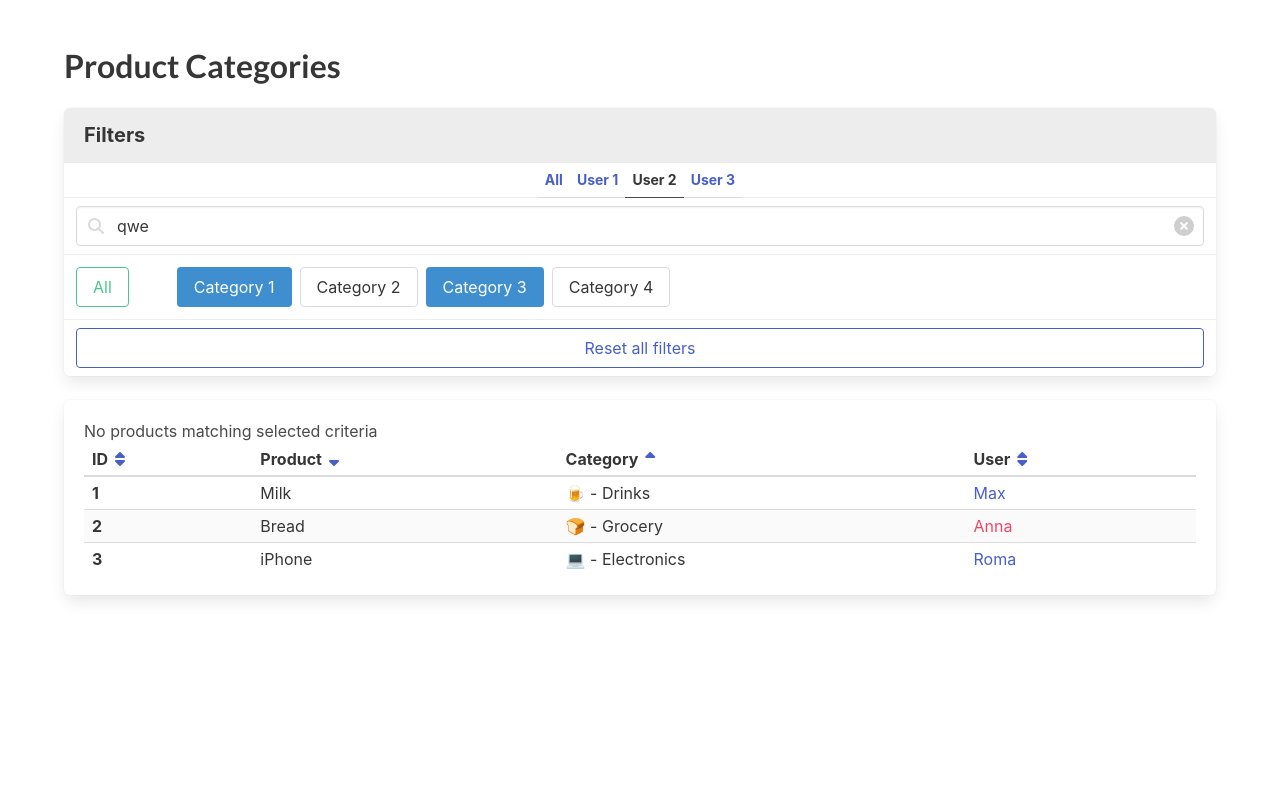
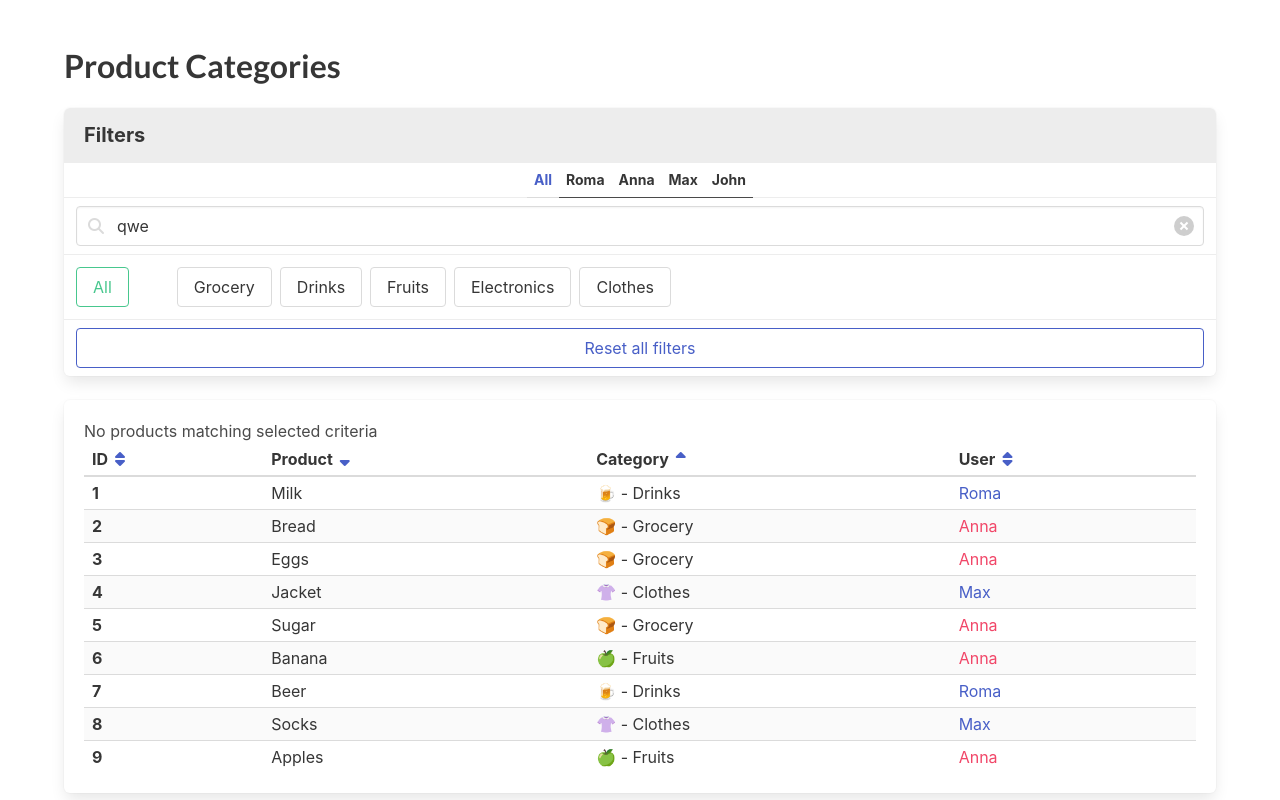
Before and after one commit to FaiHamid/react__product-categories-practice, a React (Create React App) app: page / in a window 1280 px wide. Built offline with nearby package versions, Linux system fonts and the light colour scheme.

Commit message:
first group of tests passing

```diff
--- a/src/App.jsx
+++ b/src/App.jsx
@@ -1,17 +1,30 @@
 /* eslint-disable jsx-a11y/accessible-emoji */
 import React from 'react';
+// import cn from 'classnames';
 import './App.scss';
 
-// import usersFromServer from './api/users';
-// import categoriesFromServer from './api/categories';
-// import productsFromServer from './api/products';
+import usersFromServer from './api/users';
+import categoriesFromServer from './api/categories';
+import productsFromServer from './api/products';
 
-// const products = productsFromServer.map((product) => {
-//   const category = null; // find by product.categoryId
-//   const user = null; // find by category.ownerId
+function findCategory(categoryId) {
+  return categoriesFromServer.find(category => category.id === categoryId);
+}
 
-//   return null;
-// });
+function findUser(ownerId) {
+  return usersFromServer.find(user => user.id === ownerId);
+}
+
+const products = productsFromServer.map(product => {
+  const category = findCategory(product.categoryId);
+  const user = findUser(category.ownerId);
+
+  return {
+    ...product,
+    category,
+    user,
+  };
+});
 
 export const App = () => (
   <div className="section">
@@ -23,34 +36,32 @@ export const App = () => (
           <p className="panel-heading">Filters</p>
 
           <p className="panel-tabs has-text-weight-bold">
-            <a
-              data-cy="FilterAllUsers"
-              href="#/"
-            >
+            <a data-cy="FilterAllUsers" href="#/">
               All
             </a>
 
+            {usersFromServer.map(user => (
               <a
-              data-cy="FilterUser"
-              href="#/"
-            >
-              User 1
-            </a>
-
-            <a
+                key={user.id}
                 data-cy="FilterUser"
                 href="#/"
                 className="is-active"
               >
+                {user.name}
+              </a>
+            ))}
+
+            {/* <a data-cy="FilterUser" href="#/">
+              User 1
+            </a>
+
+            <a data-cy="FilterUser" href="#/" className="is-active">
               User 2
             </a>
 
-            <a
-              data-cy="FilterUser"
-              href="#/"
-            >
+            <a data-cy="FilterUser" href="#/">
               User 3
-            </a>
+            </a> */}
           </p>
 
           <div className="panel-block">
@@ -87,7 +98,18 @@ export const App = () => (
               All
             </a>
 
+            {categoriesFromServer.map(category => (
               <a
+                key={category.id}
+                data-cy="Category"
+                className="button mr-2 my-1"
+                href="#/"
+              >
+                {category.title}
+              </a>
+            ))}
+
+            {/* <a
               data-cy="Category"
               className="button mr-2 my-1 is-info"
               href="#/"
@@ -95,11 +117,7 @@ export const App = () => (
               Category 1
             </a>
 
-            <a
-              data-cy="Category"
-              className="button mr-2 my-1"
-              href="#/"
-            >
+            <a data-cy="Category" className="button mr-2 my-1" href="#/">
               Category 2
             </a>
 
@@ -110,13 +128,9 @@ export const App = () => (
             >
               Category 3
             </a>
-            <a
-              data-cy="Category"
-              className="button mr-2 my-1"
-              href="#/"
-            >
+            <a data-cy="Category" className="button mr-2 my-1" href="#/">
               Category 4
-            </a>
+            </a> */}
           </div>
 
           <div className="panel-block">
@@ -145,7 +159,6 @@ export const App = () => (
               <th>
                 <span className="is-flex is-flex-wrap-nowrap">
                   ID
-
                   <a href="#/">
                     <span className="icon">
                       <i data-cy="SortIcon" className="fas fa-sort" />
@@ -157,7 +170,6 @@ export const App = () => (
               <th>
                 <span className="is-flex is-flex-wrap-nowrap">
                   Product
-
                   <a href="#/">
                     <span className="icon">
                       <i data-cy="SortIcon" className="fas fa-sort-down" />
@@ -169,7 +181,6 @@ export const App = () => (
               <th>
                 <span className="is-flex is-flex-wrap-nowrap">
                   Category
-
                   <a href="#/">
                     <span className="icon">
                       <i data-cy="SortIcon" className="fas fa-sort-up" />
@@ -181,7 +192,6 @@ export const App = () => (
               <th>
                 <span className="is-flex is-flex-wrap-nowrap">
                   User
-
                   <a href="#/">
                     <span className="icon">
                       <i data-cy="SortIcon" className="fas fa-sort" />
@@ -193,53 +203,27 @@ export const App = () => (
           </thead>
 
           <tbody>
-            <tr data-cy="Product">
+            {products.map(({ id, name, category: { title, icon }, user }) => (
+              <tr key={id} data-cy="Product">
                 <td className="has-text-weight-bold" data-cy="ProductId">
-                1
+                  {id}
                 </td>
 
-              <td data-cy="ProductName">Milk</td>
-              <td data-cy="ProductCategory">🍺 - Drinks</td>
+                <td data-cy="ProductName">{name}</td>
+                <td data-cy="ProductCategory">
+                  {icon} - {title}
+                </td>
 
                 <td
                   data-cy="ProductUser"
-                className="has-text-link"
+                  className={
+                    user.sex === 'f' ? 'has-text-danger' : 'has-text-link'
+                  }
                 >
-                Max
+                  {user.name}
                 </td>
               </tr>
-
-            <tr data-cy="Product">
-              <td className="has-text-weight-bold" data-cy="ProductId">
-                2
-              </td>
-
-              <td data-cy="ProductName">Bread</td>
-              <td data-cy="ProductCategory">🍞 - Grocery</td>
-
-              <td
-                data-cy="ProductUser"
-                className="has-text-danger"
-              >
-                Anna
-              </td>
-            </tr>
-
-            <tr data-cy="Product">
-              <td className="has-text-weight-bold" data-cy="ProductId">
-                3
-              </td>
-
-              <td data-cy="ProductName">iPhone</td>
-              <td data-cy="ProductCategory">💻 - Electronics</td>
-
-              <td
-                data-cy="ProductUser"
-                className="has-text-link"
-              >
-                Roma
-              </td>
-            </tr>
+            ))}
           </tbody>
         </table>
       </div>
```
Lines whose indentation alone changed are shown as unchanged.
